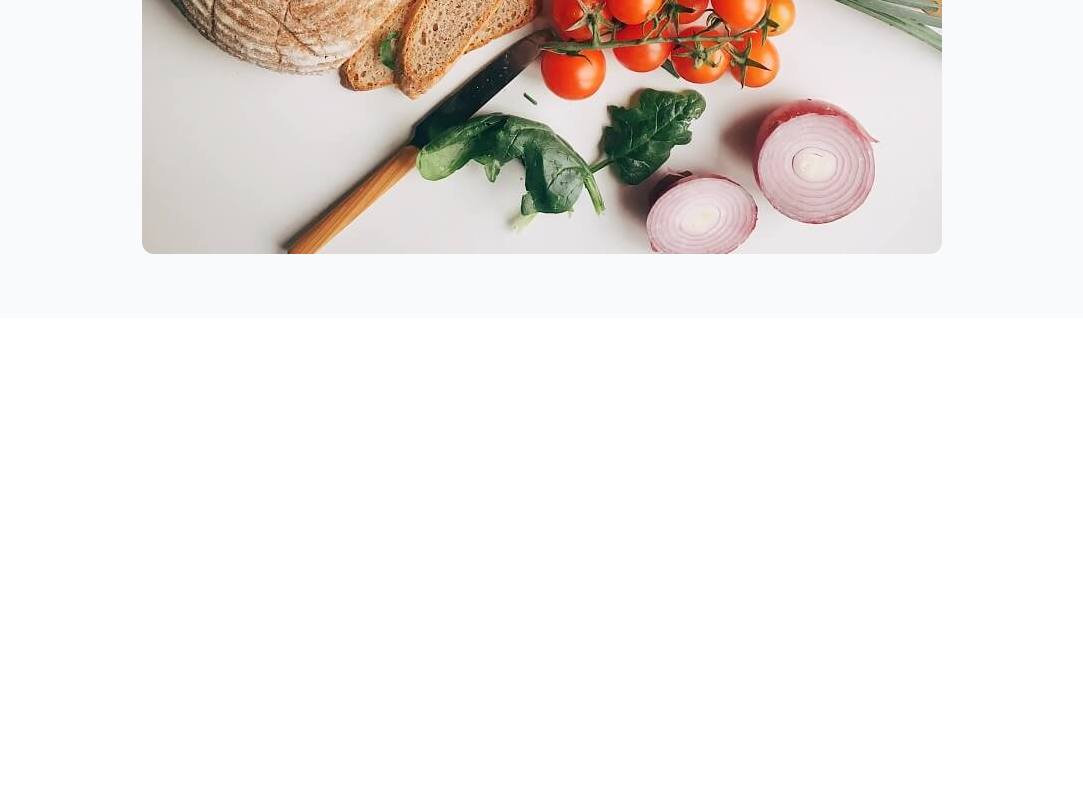
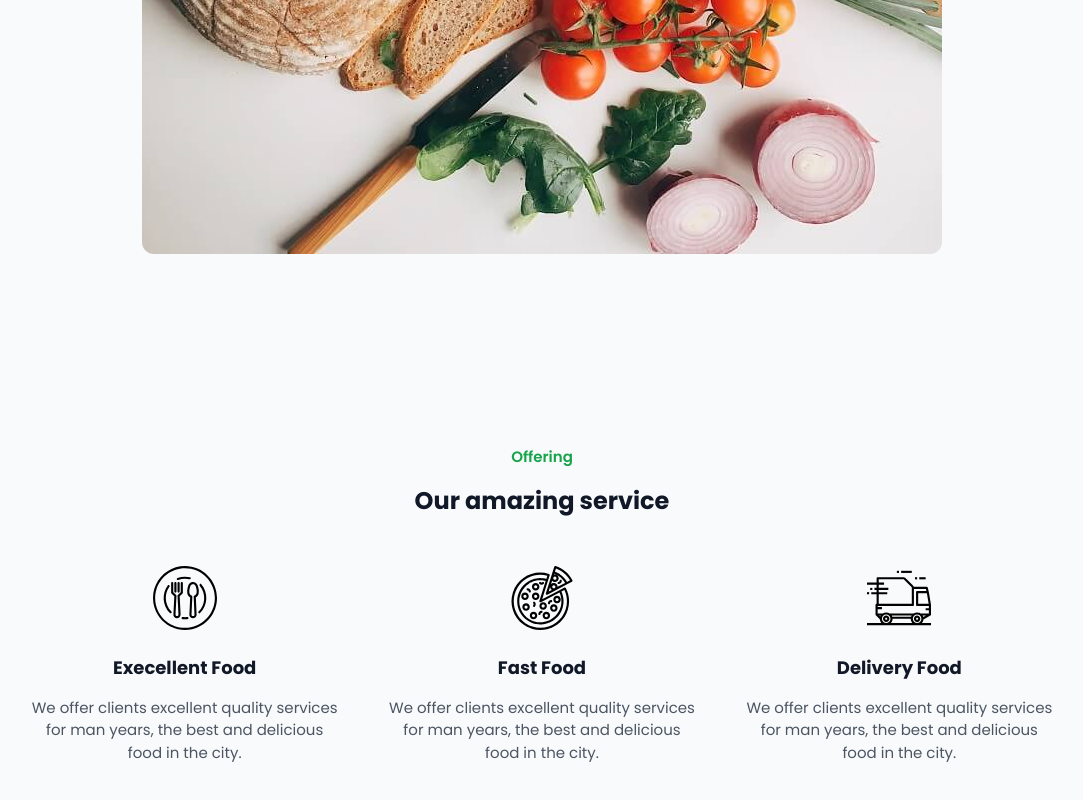
Before and after one commit to fajarfadillahh/tasty-restaurant-react-tailwind, a React (Vite) app: page / in a window 1280 px wide. Shown: the part 2167-2967 px from the top of the page, without its empty margins (98-1181 px from the left). Before the commit the page ends 2485 px from the top, so only its background shows below. Built offline with nearby package versions, Linux system fonts and the light colour scheme.

Commit message:
create Services.jsx part for the Homepage

```diff
--- a/src/assets/styles/_reusables.css
+++ b/src/assets/styles/_reusables.css
@@ -4,7 +4,7 @@
     @apply bg-gray-50 pt-32 pb-16;
   }
   .section-subtitle {
-    @apply pb-4 text-[15px] font-bold text-green-600;
+    @apply pb-4 text-[15px] font-semibold text-green-600;
   }
   .section-title {
     @apply pb-4 text-[24px] font-bold leading-[1.4] text-gray-900;
--- a/src/pages/Homepage.jsx
+++ b/src/pages/Homepage.jsx
@@ -3,6 +3,7 @@ import React from "react";
 import Header from "../components/Header";
 import Hero from "../parts/Homepage/Hero";
 import About from "../parts/Homepage/About";
+import Services from "../parts/Homepage/Services";
 
 export default function Homepage() {
   return (
@@ -10,6 +11,7 @@ export default function Homepage() {
       <Header />
       <Hero />
       <About />
+      <Services />
     </>
   );
 }
--- /dev/null
+++ b/src/parts/Homepage/Services.jsx
@@ -0,0 +1,74 @@
+import React from "react";
+
+import ServicesImg1 from "../../assets/images/services-dish.svg";
+import ServicesImg2 from "../../assets/images/services-pizza.svg";
+import ServicesImg3 from "../../assets/images/services-truck.svg";
+
+export default function Services() {
+  return (
+    <section className="services section">
+      <div className="services__container container grid gap-8">
+        <div className="services__data justify-self-center text-center">
+          <p className="services__subtitle section-subtitle">Offering</p>
+          <h1 className="services__title section-title">Our amazing service</h1>
+        </div>
+
+        <div className="services__group grid grid-cols-[repeat(auto-fit,minmax(230px,0.8fr))] justify-center gap-12">
+          <div className="services__content grid gap-6">
+            <img
+              src={ServicesImg1}
+              className="h-16 w-16 justify-self-center"
+              alt="services icon"
+            />
+
+            <div className="services__content-data justify-self-center text-center">
+              <h3 className="services__content-title pb-4 text-[18px] font-bold text-gray-900">
+                Execellent Food
+              </h3>
+              <p className="services__content-text text-[15px] text-gray-600">
+                We offer clients excellent quality services for man years, the
+                best and delicious food in the city.
+              </p>
+            </div>
+          </div>
+
+          <div className="services__content grid gap-6">
+            <img
+              src={ServicesImg2}
+              className="h-16 w-16 justify-self-center"
+              alt="services icon"
+            />
+
+            <div className="services__content-data justify-self-center text-center">
+              <h3 className="services__content-title pb-4 text-[18px] font-bold text-gray-900">
+                Fast Food
+              </h3>
+              <p className="services__content-text text-[15px] text-gray-600">
+                We offer clients excellent quality services for man years, the
+                best and delicious food in the city.
+              </p>
+            </div>
+          </div>
+
+          <div className="services__content grid gap-6">
+            <img
+              src={ServicesImg3}
+              className="h-16 w-16 justify-self-center"
+              alt="services icon"
+            />
+
+            <div className="services__content-data justify-self-center text-center">
+              <h3 className="services__content-title pb-4 text-[18px] font-bold text-gray-900">
+                Delivery Food
+              </h3>
+              <p className="services__content-text text-[15px] text-gray-600">
+                We offer clients excellent quality services for man years, the
+                best and delicious food in the city.
+              </p>
+            </div>
+          </div>
+        </div>
+      </div>
+    </section>
+  );
+}
```
